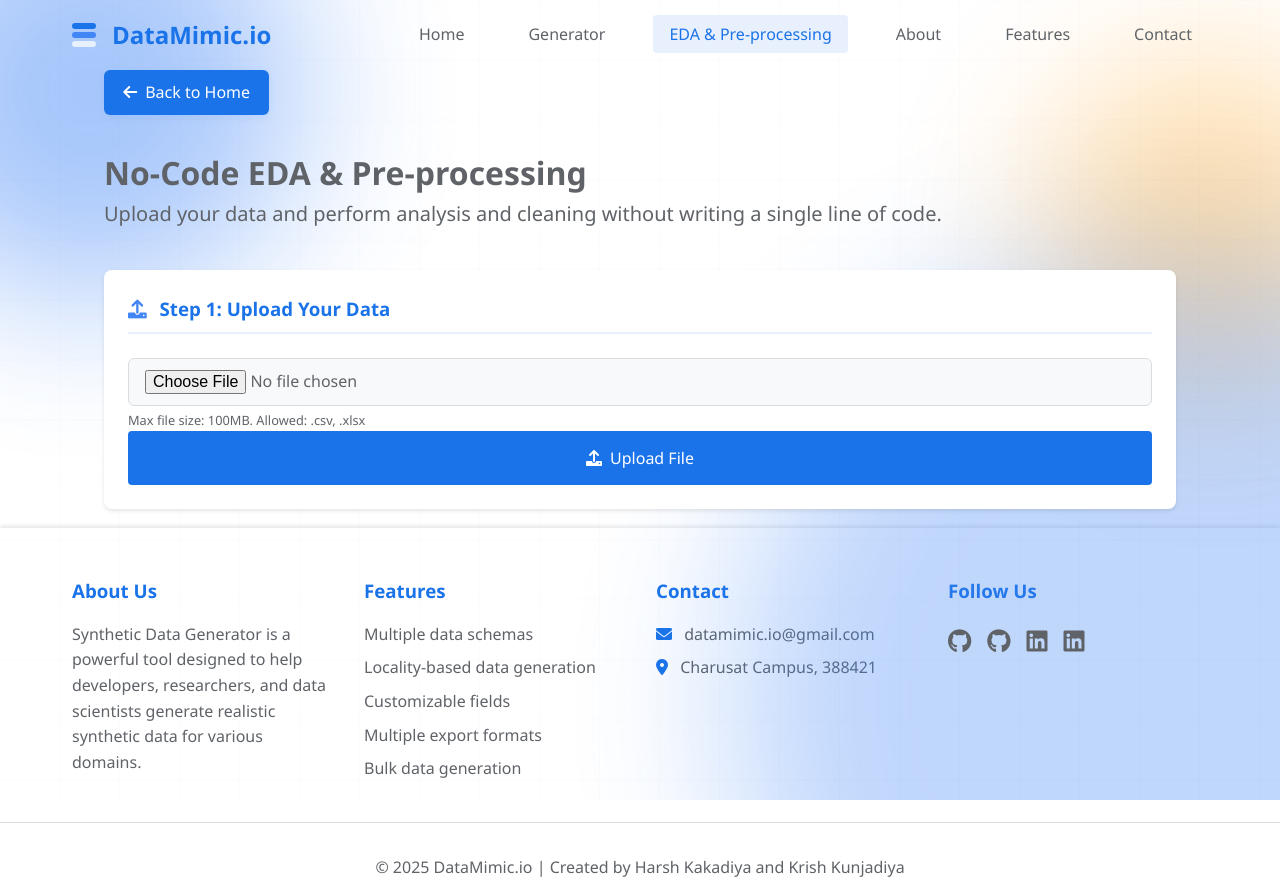
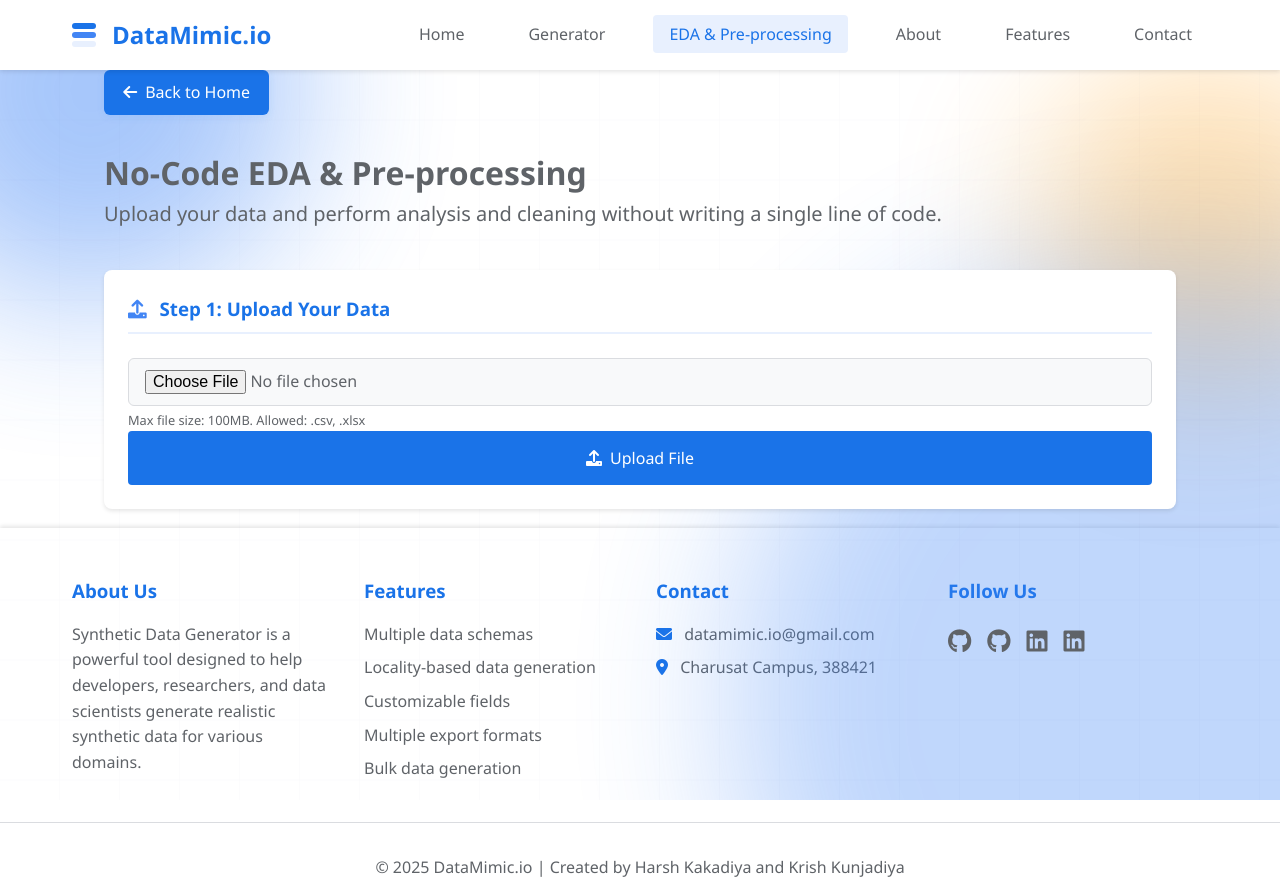
Before and after one commit to harsh-kakadiya1/DataMimic.io-Version2, a Flask app: page /eda in a window 1280 px wide. Run offline with Flask 3, Linux system fonts and the light colour scheme.

Commit message:
solid white background as soon as you scroll and progressively blurs the content behind it

```diff
--- a/static/css/style.css
+++ b/static/css/style.css
@@ -50,8 +50,8 @@
 
 /* Header Styles */
 .main-header {
-    background-color: transparent;
-    box-shadow: none;
+    background-color: var(--white);
+    box-shadow: 0 2px 4px rgba(0, 0, 0, 0.1);
     position: fixed;
     top: 0;
     left: 0;
--- a/templates/base.html
+++ b/templates/base.html
@@ -302,11 +302,8 @@
                     const maxMargin = (100 - currentWidth) / 2;
                     const topMargin = 5 + (scrollProgress * 10);
 
-                    // Progressive blur and transparency
-                    const blurStart = 50; // Start blur after 50px scroll
-                    const blurProgress = Math.max(0, Math.min((scrollTop - blurStart) / (maxScroll - blurStart), 1));
-                    const blurIntensity = blurProgress * 15; // Max 15px blur for subtle effect
-                    const backgroundOpacity = Math.min(scrollTop / 100, 0.85); // Max 85% opacity
+                    // Progressive blur with solid white background
+                    const blurIntensity = scrollProgress * 20; // Progressive blur from 0 to 20px
 
                     // Apply progressive styles
                     header.style.width = `${currentWidth}%`;
@@ -315,10 +312,10 @@
                     header.style.right = `${maxMargin}%`;
                     header.style.margin = `${topMargin}px auto`;
                     header.style.borderRadius = '50px'; // Immediate full rounding
-                    header.style.backgroundColor = `rgba(255, 255, 255, ${backgroundOpacity})`;
+                    header.style.backgroundColor = 'rgba(255, 255, 255, 1)'; // Solid white
                     header.style.backdropFilter = `blur(${blurIntensity}px)`;
                     header.style.boxShadow = scrollTop > 20 ? '0 8px 32px rgba(0, 0, 0, 0.1)' : 'none';
-                    header.style.border = scrollTop > 20 ? '1px solid rgba(255, 255, 255, 0.2)' : 'none';
+                    header.style.border = 'none';
 
                     // Add progressive class for styling
                     header.classList.add('progressive');
@@ -333,7 +330,7 @@
                     header.style.backgroundColor = '';
                     header.style.backdropFilter = '';
                     header.style.boxShadow = '';
-                    header.style.border = '';
+                    header.style.border = 'none';
                     header.classList.remove('progressive');
                 }
                 ticking = false;
```
